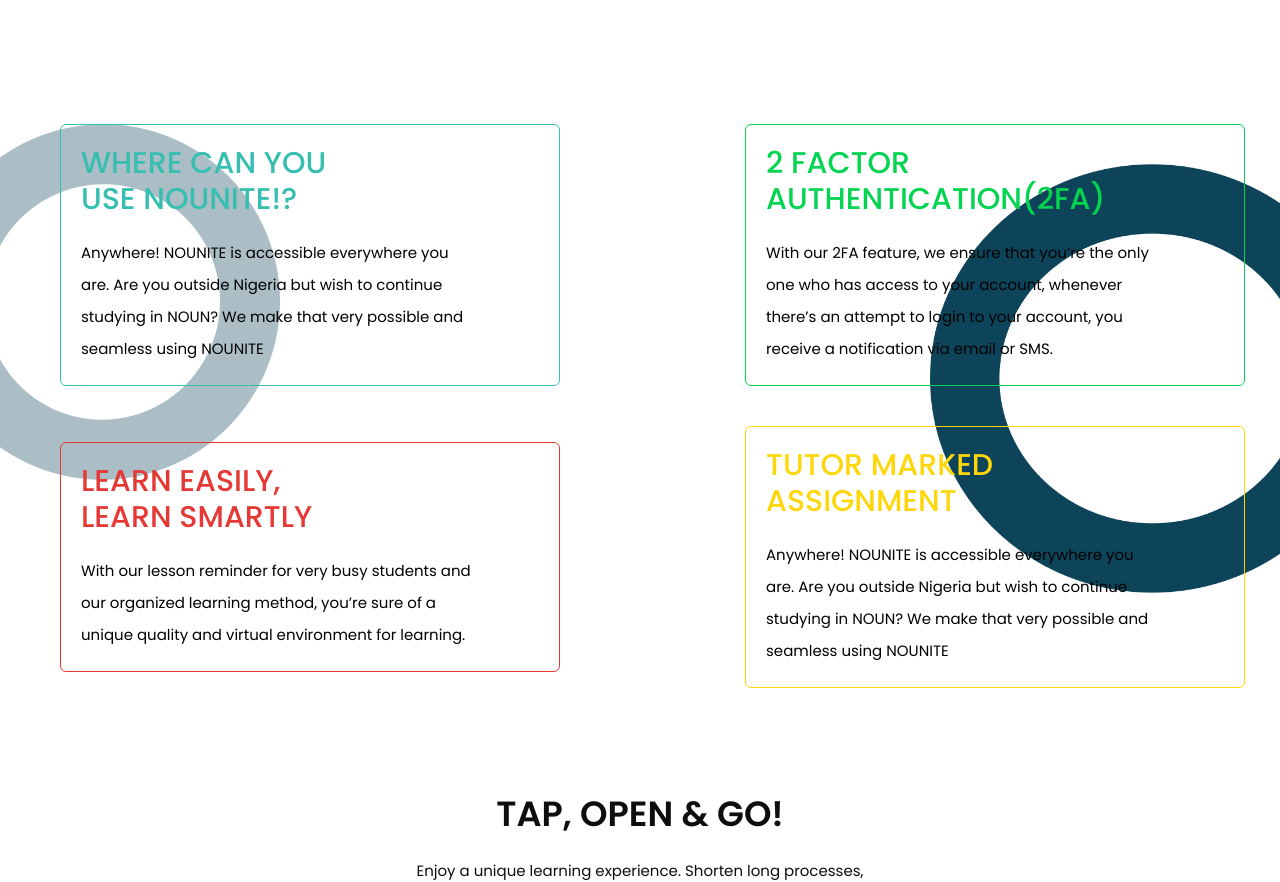
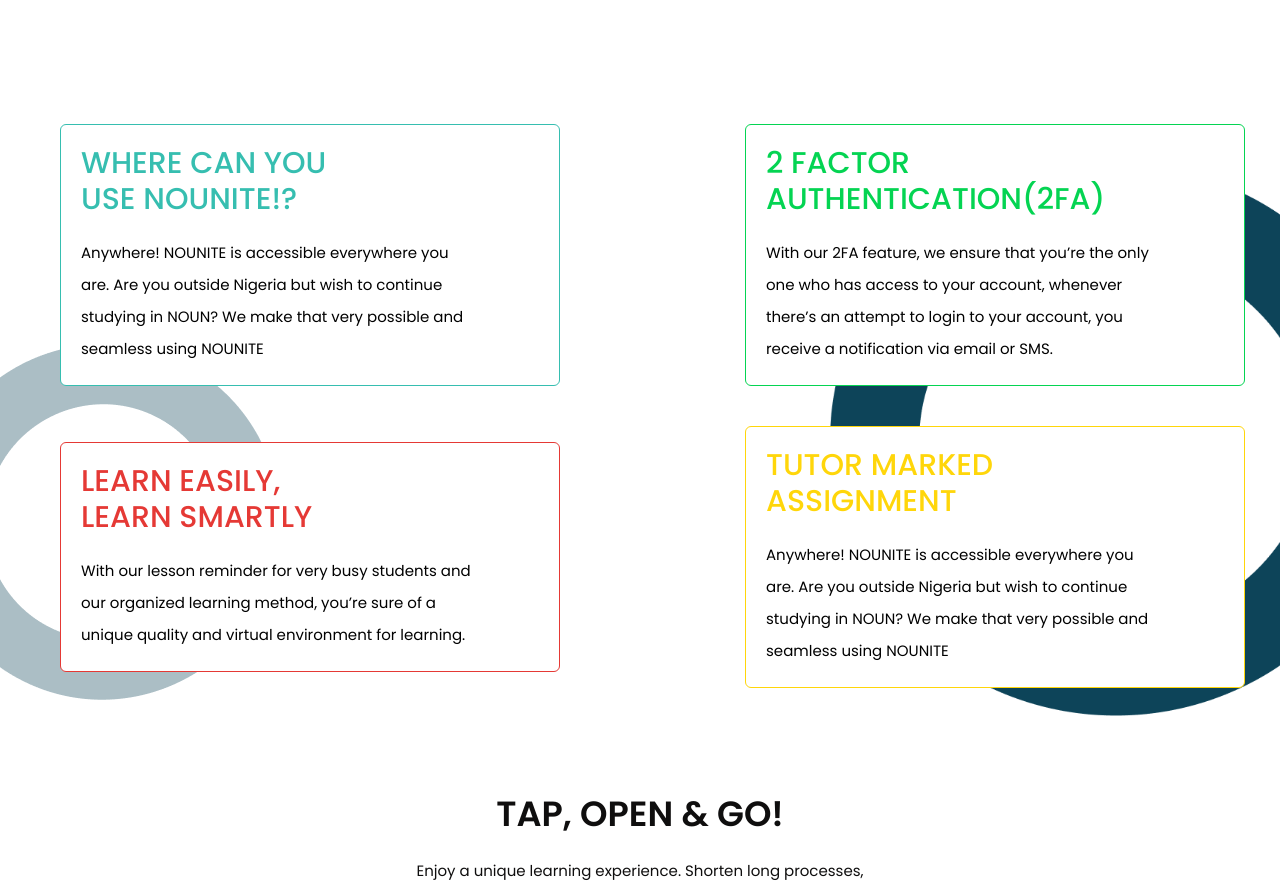
Before and after one commit to NOUNITE/nounite-frontend, a React (Vite) app: page / in a window 1280 px wide. Shown: the part 660-1542 px from the top of the page. Built offline with nearby package versions, Linux system fonts and the light colour scheme.

Commit message:
add bg-white to the cards and adjust the circle icon bg

```diff
--- a/src/components/landing/Features.jsx
+++ b/src/components/landing/Features.jsx
@@ -30,17 +30,17 @@
   ];
   return (
     <div className="relative">
-      <div className="absolute lg:w-[300px] md:w-[250px] w-[170px] sm:w[180px] xl:w-[350px] ">
+      <div className="absolute top-[20px] md:top-[220px] lg:w-[200px] md:w-[250px] w-[170px] sm:w[180px] xl:w-[350px] ">
         <img src={Ellipse1} />
       </div>
-      <div className="absolute top-10 right-0 lg:w-[300px] md:w-[250px] w-[170px] sm:w[180px] xl:w-[350px] z-10 ">
+      <div className="absolute top-[-70px] md:top-10 right-0 lg:w-[430px] md:w-[250px] w-[250px]  xl:w-[450px] z-10 ">
         <img src={elli} />
       </div>
       <div className="grid grid-cols-1 sm:grid-cols-1 md:grid-cols-2 lg:grid-cols-2 lg:gap-10 gap-5 justify-center items-center place-items-center px-5 lg:px-0 md:px-5 mt-28  ">
         {cards.map((card, index) => (
           <div
             key={index}
-            className={`border-${card.color} rounded-md border xl:px-5 lg:px-2 px-3 lg:py-5 py-3 w-[350px] md:w-[280px] lg:w-[400px] xl:w-[500px] sm:${card.marginLeft} z-20 `}
+            className={`border-${card.color} rounded-md border xl:px-5 lg:px-2 px-3 lg:py-5 py-3 w-[350px] md:w-[280px] lg:w-[400px] xl:w-[500px] sm:${card.marginLeft} z-20 bg-white `}
             style={{ borderColor: card.color, marginLeft: card.marginLeft }}
           >
             <h1
```
